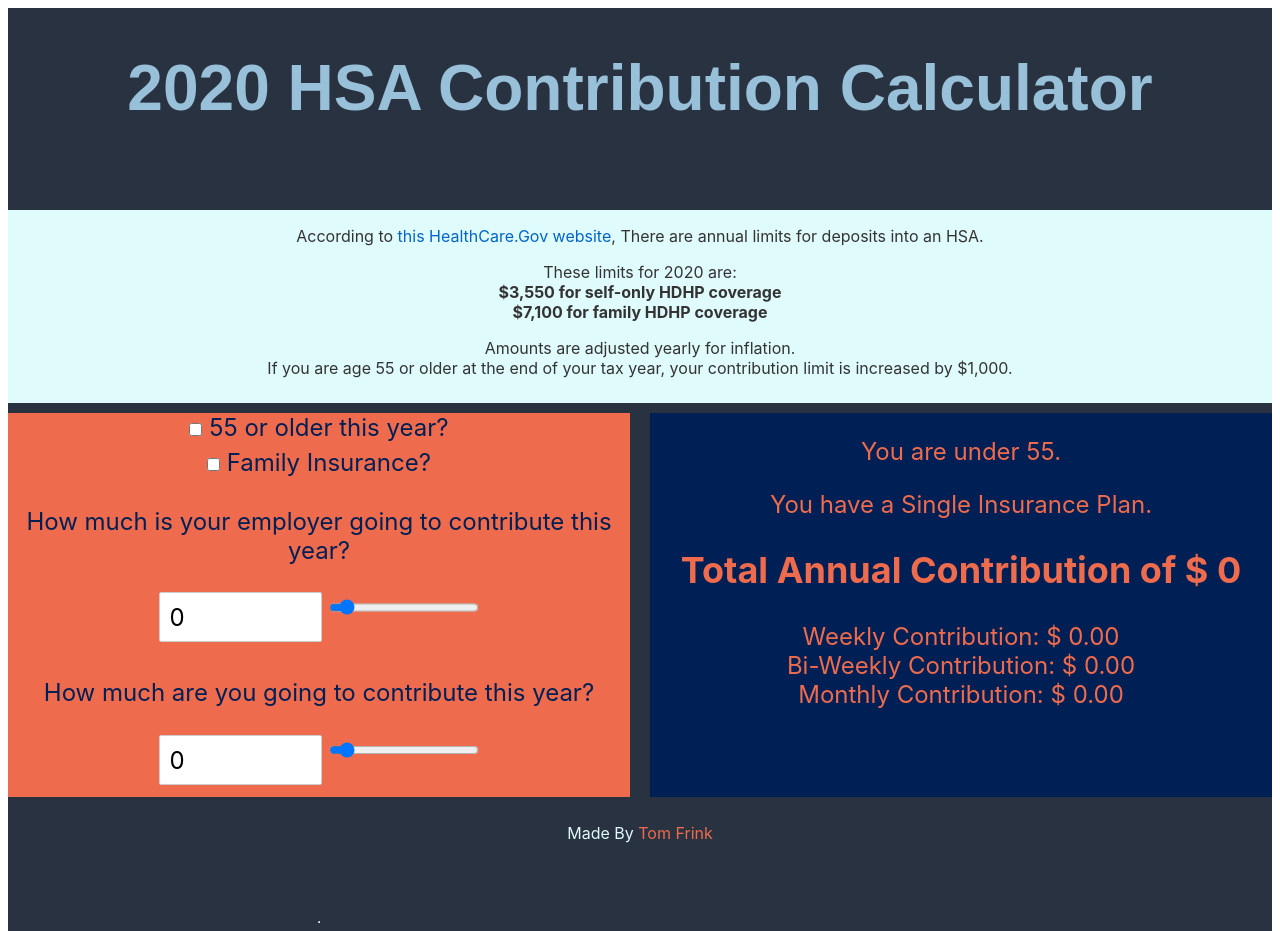
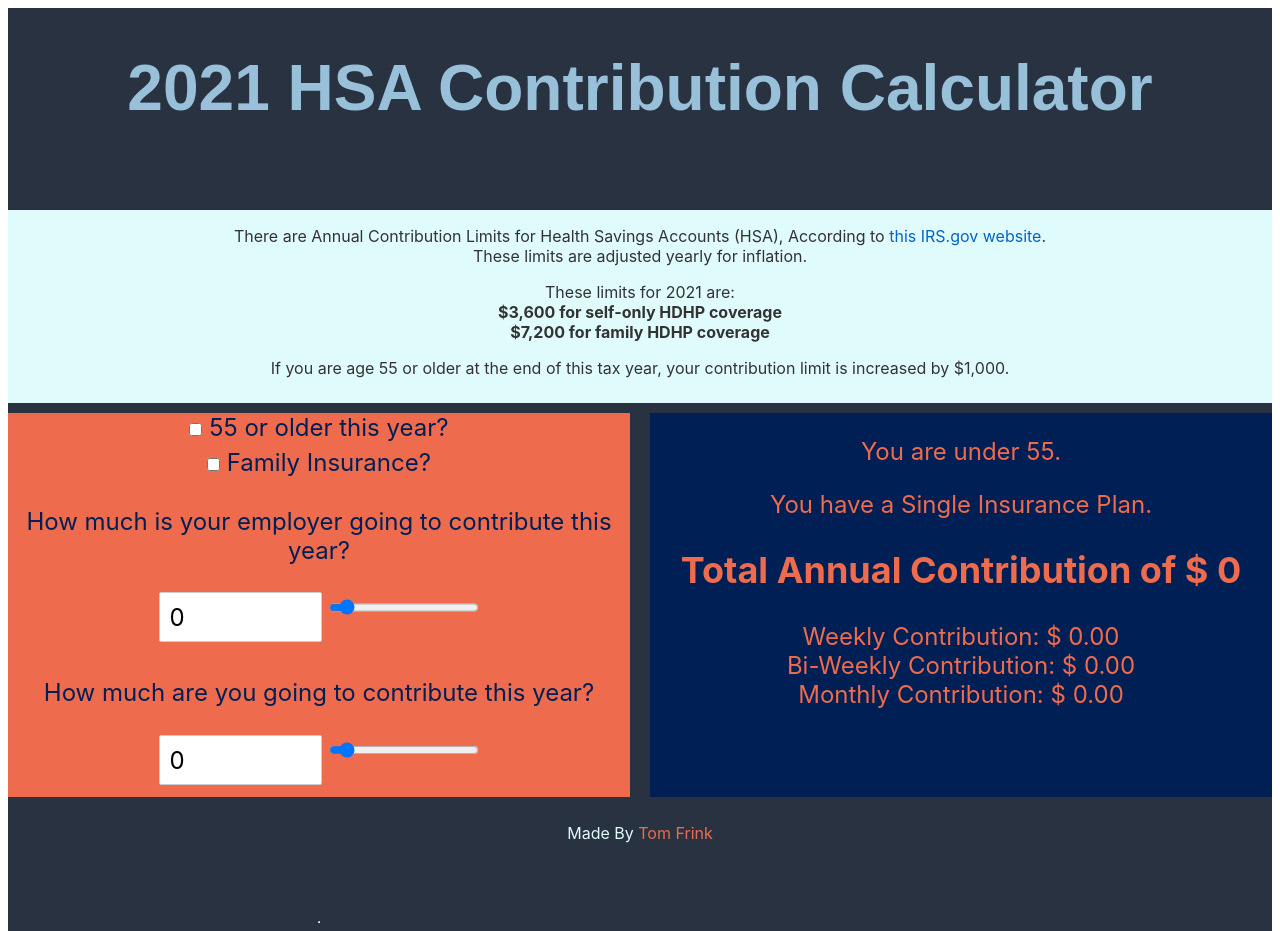
Before and after one commit to TomFrink/HSA, a Svelte app: page / in a window 1280 px wide. Built offline with nearby package versions, Linux system fonts and the light colour scheme.

Commit message:
updated for 2021 limits

```diff
--- a/src/App.svelte
+++ b/src/App.svelte
@@ -86,28 +86,27 @@
 
 <main class="parent">
   <header class="head">
-    <h1>2020 HSA Contribution Calculator</h1>
+    <h1>2021 HSA Contribution Calculator</h1>
   </header>
 
   <!-- info -->
   <article class="info">
     <p>
+      There are Annual Contribution Limits for Health Savings Accounts (HSA),
       According to
-      <a
-        href="https://www.healthcare.gov/high-deductible-health-		plan/hsa-eligible-hdhp/">
-        this HealthCare.Gov website</a>, There are annual limits for deposits
-      into an HSA.
+      <a href="https://www.irs.gov/pub/irs-drop/rp-20-32.pdf">
+        this IRS.gov website</a>.
+      <br />
+      These limits are adjusted yearly for inflation.
     </p>
     <p>
-      These limits for 2020 are:
-      <br />
-      <strong>$3,550 for self-only HDHP coverage<br />
-        $7,100 for family HDHP coverage</strong>
+      These limits for 2021 are:<br />
+      <strong>$3,600 for self-only HDHP coverage<br />
+        $7,200 for family HDHP coverage</strong>
     </p>
     <p>
-      Amounts are adjusted yearly for inflation.<br />
-      If you are age 55 or older at the end of your tax year, your contribution
-      limit is increased by $1,000.
+      If you are age 55 or older at the end of this tax year, your contribution
+      limit is increased by $1,000.<br />
     </p>
   </article>
   <hr />
@@ -162,12 +161,12 @@
           type="number"
           bind:value={employeeContribution}
           min="0"
-          max="8100" />
+          max="8200" />
         <input
           type="range"
           bind:value={employeeContribution}
           min="0"
-          max="8100" />
+          max="8200" />
       </label>
     {:else if family}
       <label>
@@ -175,12 +174,12 @@
           type="number"
           bind:value={employeeContribution}
           min="0"
-          max="7100" />
+          max="7200" />
         <input
           type="range"
           bind:value={employeeContribution}
           min="0"
-          max="7100" />
+          max="7200" />
       </label>
     {:else if overFiftyfive}
       <label>
@@ -188,12 +187,12 @@
           type="number"
           bind:value={employeeContribution}
           min="0"
-          max="4550" />
+          max="4600" />
         <input
           type="range"
           bind:value={employeeContribution}
           min="0"
-          max="4550" />
+          max="4600" />
       </label>
     {:else}
       <label>
@@ -201,12 +200,12 @@
           type="number"
           bind:value={employeeContribution}
           min="0"
-          max="3550" />
+          max="3600" />
         <input
           type="range"
           bind:value={employeeContribution}
           min="0"
-          max="3550" />
+          max="3600" />
       </label>
     {/if}
   </article>
```
